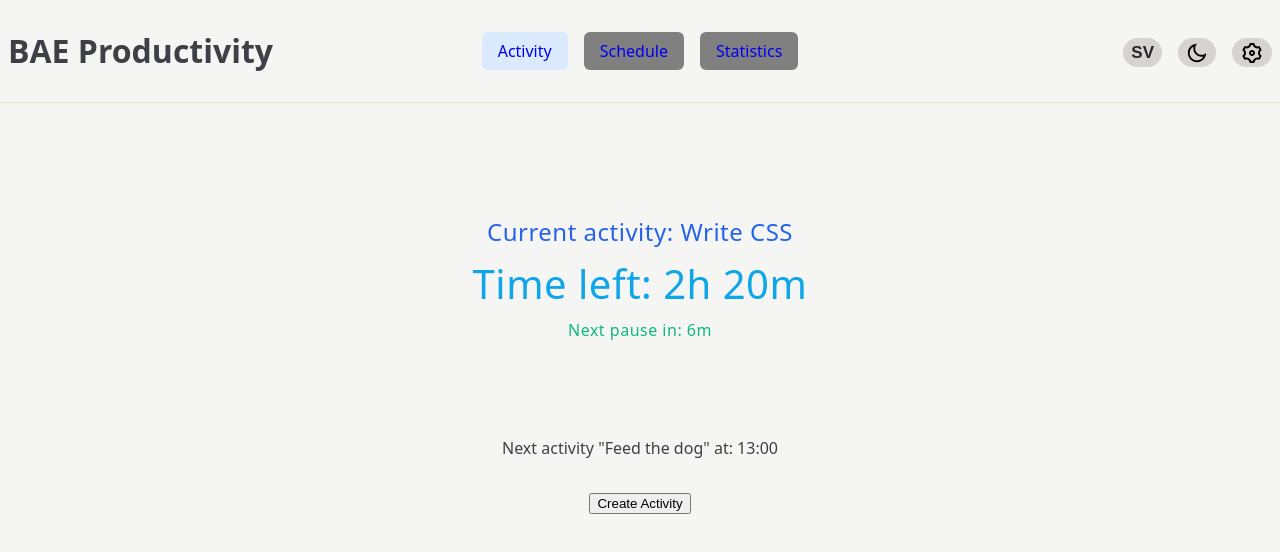
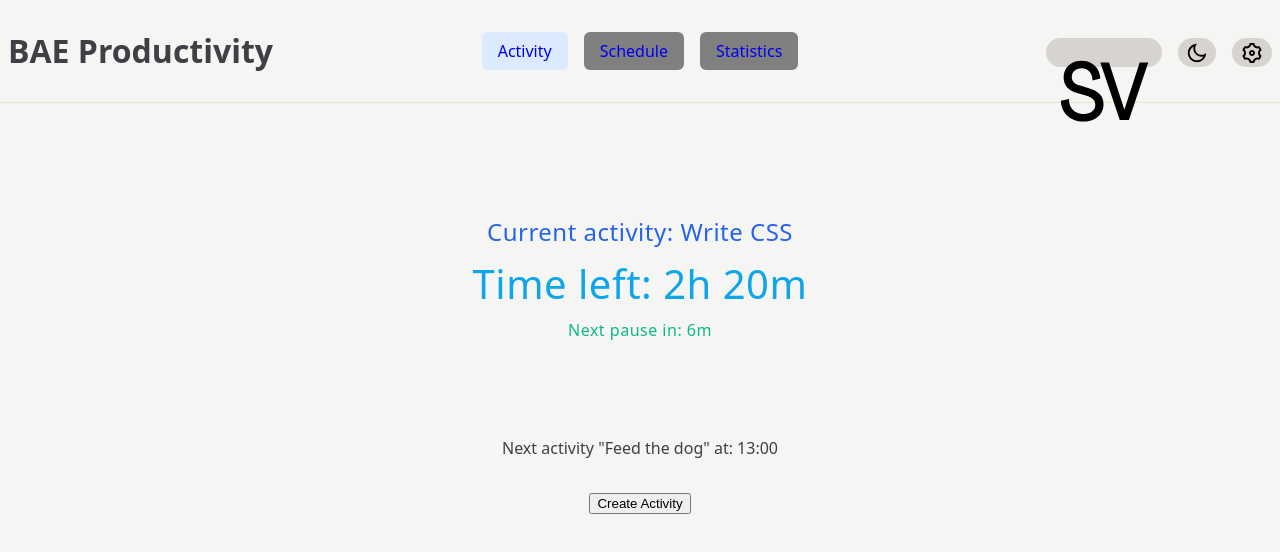
Before and after one commit to ollewarne/linkoping-pps, a React (Vite) app: page / in a window 1280 px wide. Shown: the top 552 px of the page. Built offline with nearby package versions, Linux system fonts and the light colour scheme.

Commit message:
changing to svg in toggle btn

```diff
--- a/src/components/ChangeLanguage/ChangeLanguage.jsx
+++ b/src/components/ChangeLanguage/ChangeLanguage.jsx
@@ -8,7 +8,8 @@ export function ChangeLanguage() {
 
     return (
         <button onClick={toggleLanguage} className={styles['language-toggle-btn']}>
-            <span>{language === 'sv' ? 'EN' : 'SV'}</span>
+            <img src={language === 'sv' ? '/EN.svg' : '/SV.svg'} alt="Language selector" />
+            {/* <span>{language === 'sv' ? 'EN' : 'SV'}</span> */}
         </button>
     )
 }
```
